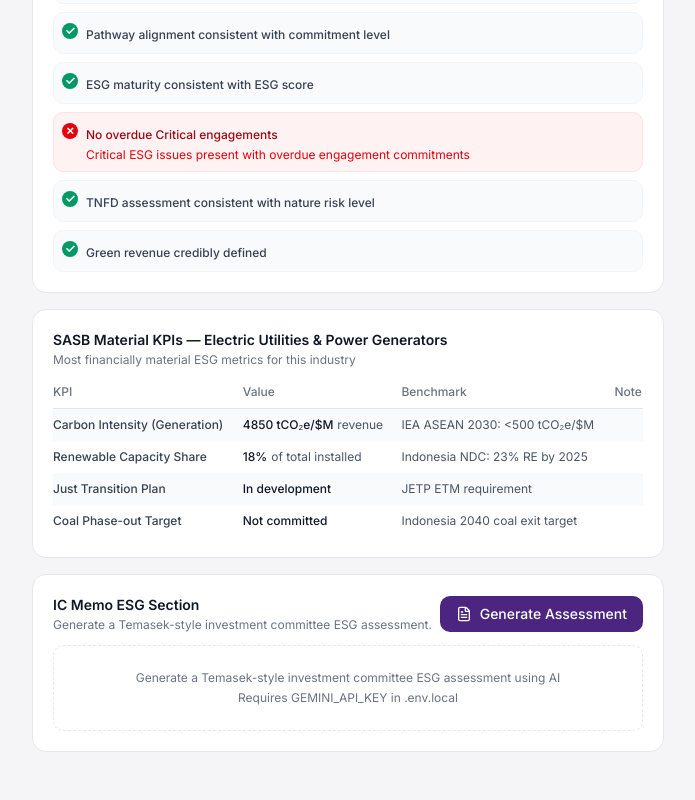
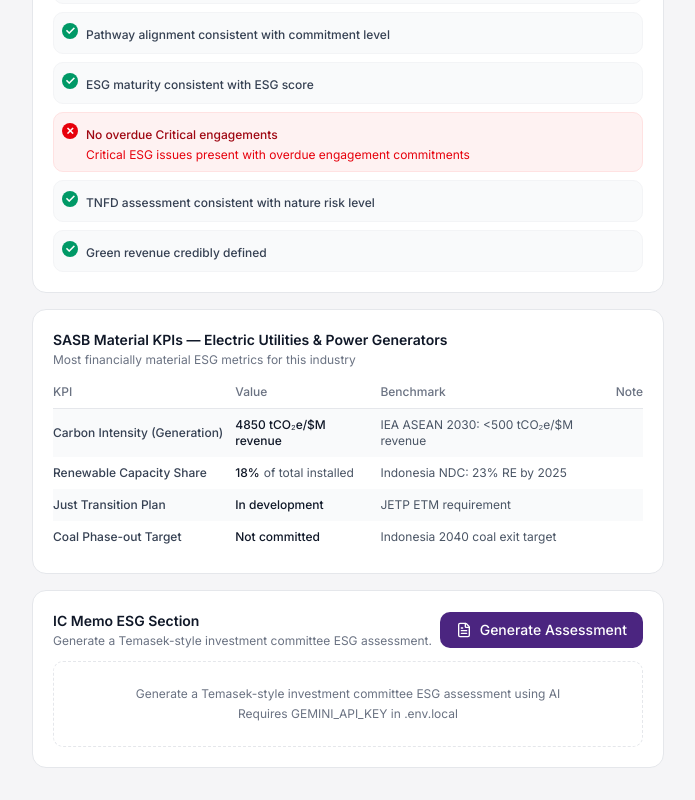
Before and after one commit to clarence-eng/catalyst-esg, a Next.js app: page /scout/asiapower-energy in a window 1280 px wide. Shown: the part 1858-2658 px from the top of the page, without its empty margins (256-951 px from the left). Built offline with nearby package versions, Linux system fonts and the light colour scheme.

Commit message:
Round 49C — SASB accuracy fixes
- Carbon Intensity KPI: merge unit into value string ('4850 tCO₂e/$M revenue') — was split across value+unit causing redundant label
- Banking ESG Screening Coverage: use engagement/materialIssues evidence instead of natureRisk.overall (unrelated proxy)

```diff
--- a/src/components/CompanyProfile.tsx
+++ b/src/components/CompanyProfile.tsx
@@ -412,7 +412,7 @@ function getSASBKPIs(co: Company): { kpi: string; value: string; unit: string; b
   if (cat.includes("banking") || cat.includes("commercial bank")) return [
     { kpi: "Green & Transition Finance Ratio", value: `${co.greenRevenuePct}%`, unit: "of total lending", benchmark: "Singapore target: 10%+ by 2025" },
     { kpi: "Carbon-Intensive Sector Exposure", value: co.materialIssues.some(i => i.issue.toLowerCase().includes("financed emissions")) ? "High — disclosed" : "Moderate", unit: "of loan book", benchmark: "PCAF required for Scope 3 Cat. 15" },
-    { kpi: "ESG Screening Coverage", value: co.natureRisk.overall === "Low" ? ">80% of new loans" : "Partial (<50%)", unit: "of new origination", benchmark: "MAS best practice: 100%" },
+    { kpi: "ESG Screening Coverage", value: co.engagement.some(e => e.notes && (e.notes.toLowerCase().includes("esg screening") || e.notes.toLowerCase().includes("screening coverage"))) ? "Monitored — engagement record" : co.materialIssues.some(i => i.category === "Environmental" && !i.opportunity) ? "Partial (gaps in ESG credit criteria)" : "Not formally disclosed", unit: "of new origination", benchmark: "MAS best practice: 100%" },
     { kpi: "Financial Inclusion Score", value: co.materialIssues.some(i => i.issue.toLowerCase().includes("inclusion")) ? "Active programmes" : "Not reported", unit: "", benchmark: "OJK mandate for Indonesian banks" },
   ];
 
@@ -424,7 +424,7 @@ function getSASBKPIs(co: Company): { kpi: string; value: string; unit: string; b
   ];
 
   if (cat.includes("electric util") || cat.includes("power")) return [
-    { kpi: "Carbon Intensity (Generation)", value: `${co.carbonIntensity} tCO₂e/$M`, unit: "revenue", benchmark: "IEA ASEAN 2030: <500 tCO₂e/$M" },
+    { kpi: "Carbon Intensity (Generation)", value: `${co.carbonIntensity} tCO₂e/$M revenue`, unit: "", benchmark: "IEA ASEAN 2030: <500 tCO₂e/$M revenue" },
     { kpi: "Renewable Capacity Share", value: `${co.greenRevenuePct}%`, unit: "of total installed", benchmark: "Indonesia NDC: 23% RE by 2025" },
     { kpi: "Just Transition Plan", value: co.materialIssues.some(i => i.issue.toLowerCase().includes("just transition")) ? "In development" : "Not initiated", unit: "", benchmark: "JETP ETM requirement" },
     { kpi: "Coal Phase-out Target", value: co.netZeroCommitment !== "None" ? "Committed" : "Not committed", unit: "", benchmark: "Indonesia 2040 coal exit target" },
```
